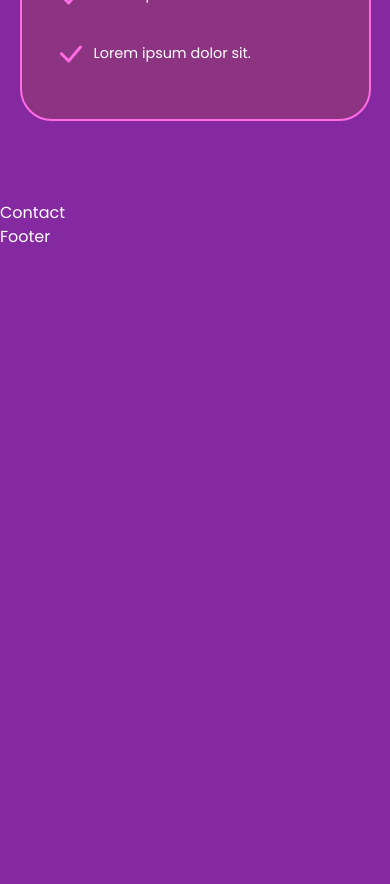
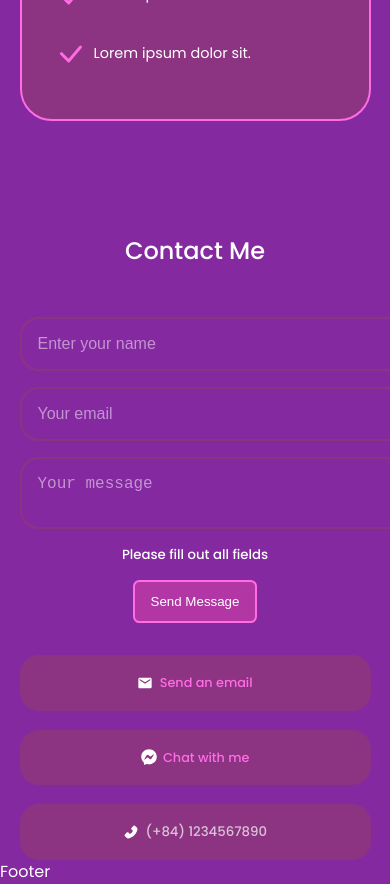
Before and after one commit to onbao165/portfolio-web-react, a React (Create React App) app: page / in a window 390 px wide. Shown: the part 5540-6424 px from the top of the page. Before the commit the page ends 5789 px from the top, so only its background shows below. Built offline with nearby package versions, Linux system fonts and the light colour scheme.

Commit message:
contact responsive + EmailJS

```diff
--- a/package.json
+++ b/package.json
@@ -3,9 +3,11 @@
   "version": "0.1.0",
   "private": true,
   "dependencies": {
+    "@emailjs/browser": "^3.11.0",
     "@testing-library/jest-dom": "^5.16.5",
     "@testing-library/react": "^13.4.0",
     "@testing-library/user-event": "^13.5.0",
+    "emailjs": "^4.0.2",
     "react": "^18.2.0",
     "react-dom": "^18.2.0",
     "react-icons": "^4.10.1",
--- a/src/components/Contact/Contact.jsx
+++ b/src/components/Contact/Contact.jsx
@@ -1,9 +1,45 @@
-import React from 'react'
+import React,{ useRef } from 'react'
 import './contact.css'
-
+import { MdEmail } from 'react-icons/md'
+import { FaFacebookMessenger } from 'react-icons/fa'
+import { AiFillPhone } from 'react-icons/ai'
+import emailjs from '@emailjs/browser';
 const Contact = () => {
+  const form=useRef();
+  const sendEmail = (e) => {
+    e.preventDefault();
+    emailjs.sendForm('service_qd7ghhm', 'template_ggq9d1o', form.current, 'mFA2Xolfqk-WLBG-6')
+    e.target.reset()
+};
   return (
-    <section id="contact">Contact</section>
+    <section id="contact">
+      <h2>Contact Me</h2>
+      <div className="container contact_container">
+        <form ref={form} onSubmit={sendEmail}>
+          <input type="text" name="name" placeholder='Enter your name' required />
+          <input type="email" name="email" placeholder='Your email' required />
+          <textarea name="message" rows="2" placeholder='Your message' required></textarea>
+            <h5>Please fill out all fields</h5>
+            <div className="send-btn">
+            <button type='submit' className='btn btn-primary-variant'>Send Message</button>
+          </div>
+        </form>
+        <div className="contact_options">
+          <article className="contact_option">
+            <MdEmail className='contact_option_icon' />
+            <a href="mailto:ongiabaoit22@gmail.com">Send an email</a>
+          </article>
+          <article className="contact_option">
+            <FaFacebookMessenger className='contact_option_icon' />
+            <a href="https://m.me/barooon165">Chat with me</a>
+          </article>
+          <article className="contact_option">
+            <AiFillPhone className='contact_option_icon' />
+            <h5>{"(+84) 1234567890"}</h5>
+          </article>
+        </div>
+      </div>
+    </section>
   )
 }
 
--- a/src/components/Contact/contact.css
+++ b/src/components/Contact/contact.css
@@ -0,0 +1,87 @@
+.container.contact_container{
+    width: 60%;
+    display: grid;
+    grid-template-columns: 60% 30%;
+    gap: 10%;
+}
+.contact_options{
+    display: flex;
+    flex-direction: column;
+    gap: 1.2rem;
+}
+.contact_option{
+    background: var(--color-bg-variant);
+    padding: 1rem;
+    border-radius: 1.2rem;
+    border: 2px solid transparent;
+    transition: var(--transition);
+    display: flex;
+    align-items: center;
+    justify-content: center;
+}
+.contact_option:hover{
+    background: transparent;
+    border-color: var(--color-primary-variant);
+}
+.contact_option_icon{
+    margin-right: 0.4rem;
+    font-size: 1rem;
+}
+.contact_option a{
+    font-size:0.8rem;
+    font-weight: 500;
+}
+.contact_option h5{
+    color: var(--color-light);
+    margin: 0;
+}
+form{
+    display: flex;
+    flex-direction: column;
+    gap: 1rem;
+}
+.send-btn{
+    margin: 0 auto;
+}
+.send-btn .btn{
+    padding: 0.75rem 3rem;
+}
+input,textarea{
+    width: 100%;
+    padding: 1rem;
+    border-radius: 1.2rem;
+    background: transparent;
+    border: 2px solid var(--color-bg-variant);
+    resize:none;
+    color: var(--color-white);
+    font-size: 1rem;
+}
+input:focus-visible,textarea:focus-visible{
+    border: 2px solid var(--color-primary);
+    outline: none;
+}
+input::placeholder,textarea::placeholder{
+    color: rgba(255,255,255,0.5);
+    font-size: 1rem;
+}
+/* ===========MEDIA QUERIES=========== */
+/* for tablets */
+@media screen and (max-width: 1024px){
+    .container.contact_container{
+        width: 70%;
+        grid-template-columns: 1fr;
+        gap: 2rem;
+    }
+}
+/* for mobile */
+@media screen and (max-width:600px){
+    .container.contact_container{
+        width: var(--container-width-sm);
+    }
+    .send-btn .btn{
+        padding: 0.75rem 1rem;
+    }
+    form h5{
+        margin: 0 auto;
+    }
+}
```
Also changed, not shown: 1 other file (tests, documents, lock files or other folders).
